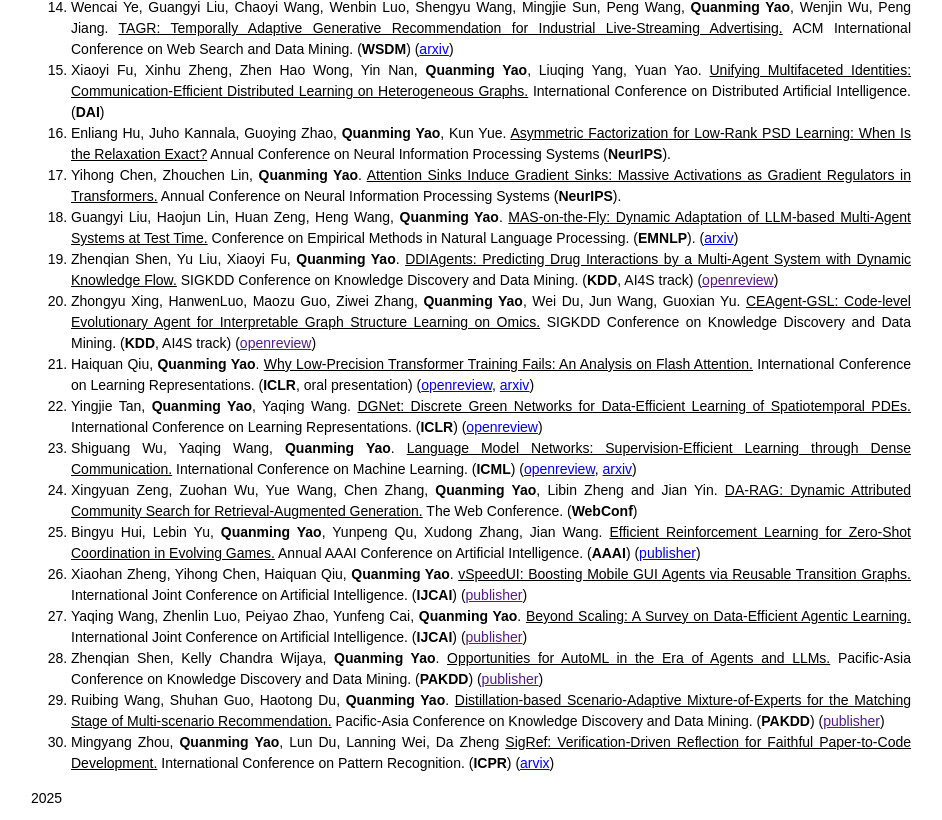
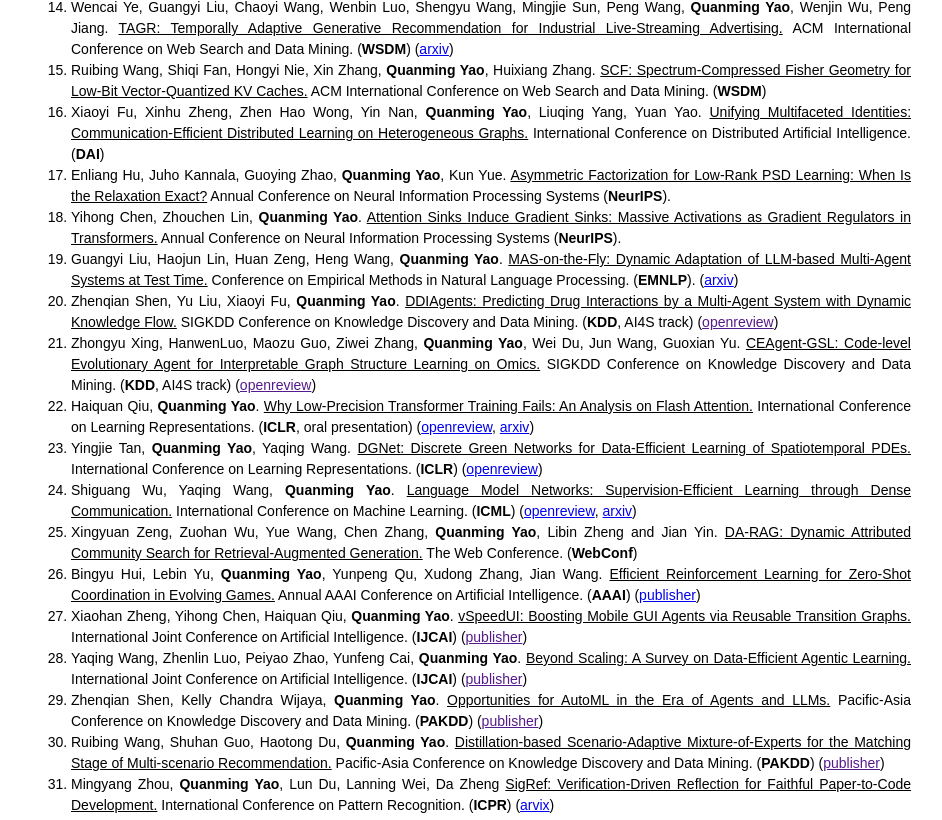
Before and after one commit to LARS-group/lars-group.github.io, a plain HTML site: page pages/publication.html in a window 1280 px wide. Shown: the part 1149-1969 px from the top of the page, without its empty margins (169-1111 px from the left). Drawn offline with Linux system fonts and the light colour scheme.

Commit message:
Update publication.html

```diff
--- a/pages/publication.html
+++ b/pages/publication.html
@@ -284,6 +284,13 @@ Wencai Ye, Guangyi Liu, Chaoyi Wang, Wenbin Luo, Shengyu Wang, Mingjie Sun, Peng
 ACM International Conference on Web Search and Data Mining.
 (<b>WSDM</b>)
 (<a href="https://arxiv.org/abs/2608.24034">arxiv</a>)
+</li>
+
+<li>
+Ruibing Wang, Shiqi Fan, Hongyi Nie, Xin Zhang, <b>Quanming Yao</b>, Huixiang Zhang.
+<u>SCF: Spectrum-Compressed Fisher Geometry for Low-Bit Vector-Quantized KV Caches.</u>
+ACM International Conference on Web Search and Data Mining.
+(<b>WSDM</b>)
 </li>
 
 <li>
```
